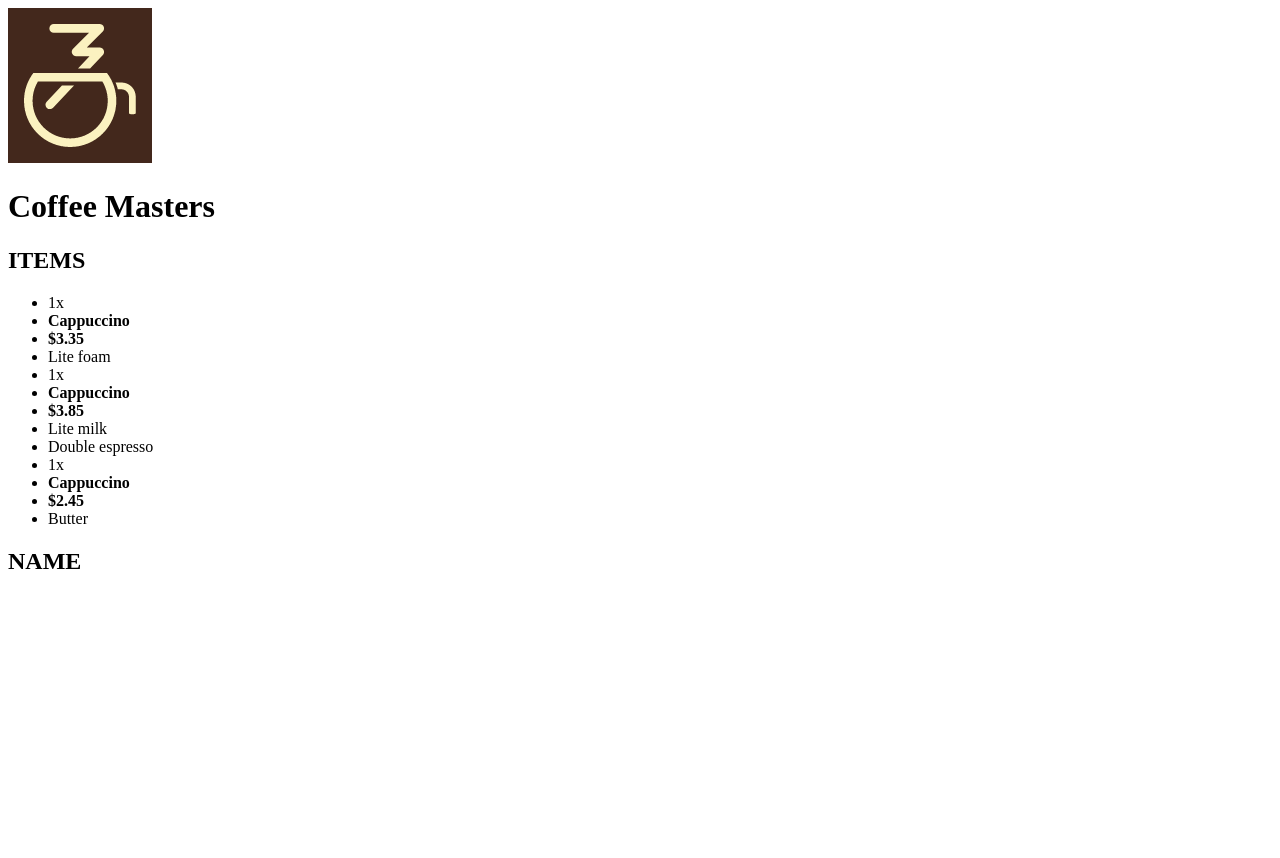
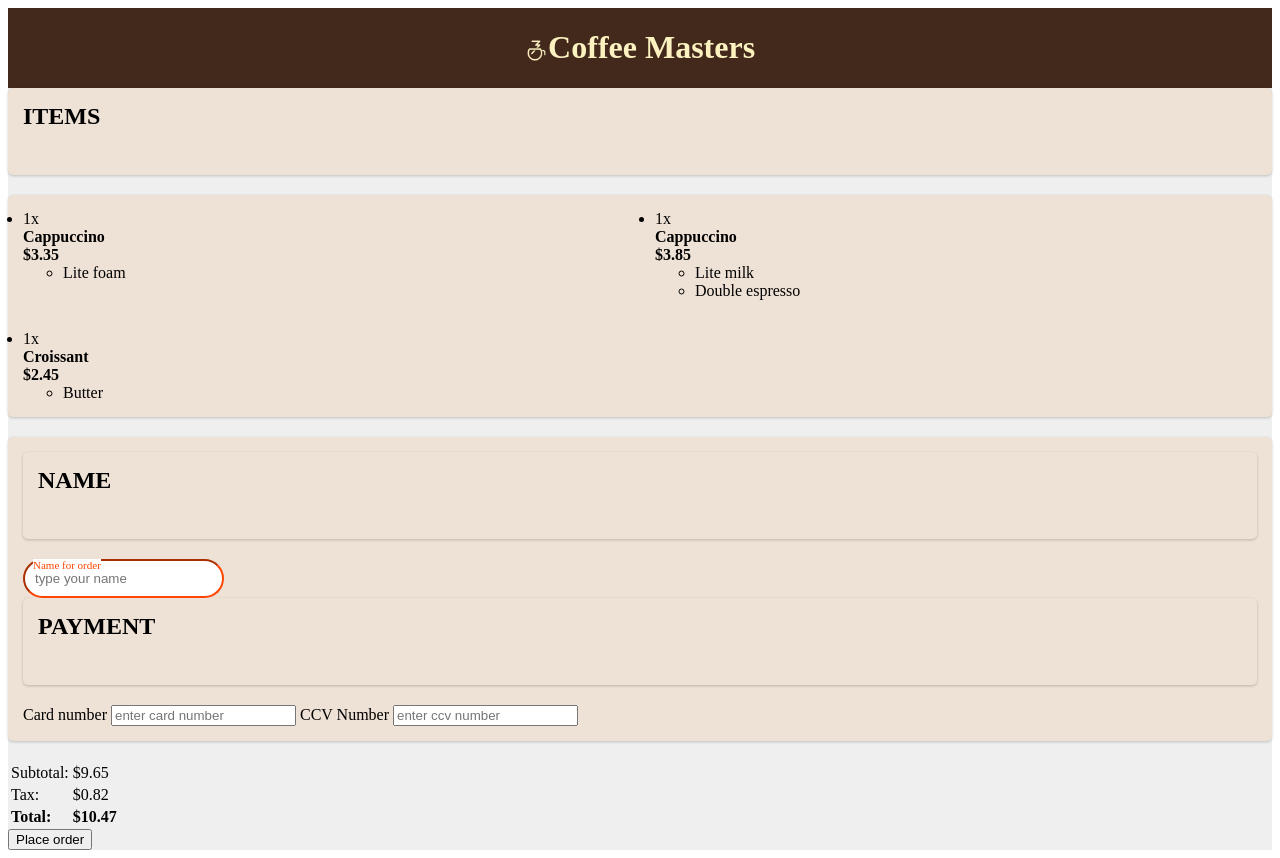
Before and after one commit to MPA-SE/My_tutorials, a plain HTML site: page PRACTICE/PROJECT/CorrectedFinalProject.html in a window 1280 px wide. Before the commit the page ends 800 px from the top, so only its background shows below. Drawn offline with Linux system fonts and the light colour scheme.

Commit message:
Getting the brand and logo right

```diff
--- a/PRACTICE/PROJECT/CorrectedFinalProject.css
+++ b/PRACTICE/PROJECT/CorrectedFinalProject.css
@@ -0,0 +1,59 @@
+* {
+    box-sizing: border-box;
+}
+
+.body {
+    margin: 0;
+    padding: 0;
+    background-color: #efefef;
+}
+
+.items.box {
+grid-area: items-box;
+}
+
+.right.box {
+    grid-area: right-box;
+}
+
+.total-table {
+    grid-area: total-table;
+}
+
+.box {
+    display: grid;
+    grid-template-areas:
+    "items-box right-box"
+    "total-table total-table";
+    grid-template-columns: 1fr 1fr;;
+    row-gap:30px;
+    column-gap: 30px;
+    width:100%;
+    padding: 30px;
+    margin: 0 auto;
+}
+
+header {
+    background-color: #43281c;
+    color: #fbf2c0;
+    font-size:16px;
+    display:flex;
+    align-items: center;
+    justify-content: center;
+    font-weight: normal;
+}
+
+.logo {
+    height:25px;
+    position:relative;
+    top: 3px;
+}
+
+.box {
+    background-color: #eee1d5;
+    border-radius:5px;
+    box-shadow: 0 1px 3px rgb(0 0 0 / 0.2);
+    padding: 15px;
+    margin-bottom: 20px;
+    width:100%;
+}
--- a/PRACTICE/PROJECT/CorrectedFinalProject.html
+++ b/PRACTICE/PROJECT/CorrectedFinalProject.html
@@ -13,26 +13,84 @@
         <h1 class="brand-name">Coffee Masters</h1>
     </header>
     <section class="body">
-        <h1>ITEMS</h1>
-        <ul>
-            <li>1x</li>
-            <li><b>Cappuccino</b></li>
-            <li><b>$3.35</b></li>
-            <li>Lite foam</li>
-            <li>1x</li>
-            <li><b>Cappuccino</b></li>
-            <li><b>$3.85</b></li>
-            <li>Lite milk</li>
-            <li>Double espresso</li>
-            <li>1x</li>
-            <li><b>Cappuccino</b></li>
-            <li><b>$2.45</b></li>
-            <li>Butter</li>
+        <h1 class="first box">ITEMS</h1>
+        <ul class="items box">
+            <li class="item">
+            <div class="item-quantity">1x</div>
+            <div class="item-order"><b>Cappuccino</b></div>
+            <div class="item-price"><b>$3.35</b></div>
+            <ul class="item-options-list">
+                <li>Lite foam</li>
+            </ul>
+            </li>
+            <li class="item">
+                <div class="item-quantity">1x</div>
+                <div class="item-order"><b>Cappuccino</b></div>
+                <div class="item-price"><b>$3.85</b></div>
+                <ul class="item-options-list">
+                    <li>Lite milk</li>
+                    <li>Double espresso</li>
+                </ul>
+            </li>
+            <li class="item">
+                <div class="item-quantity">1x</div>
+                <div class="item-order"><b>Croissant</b></div>
+                <div class="item-price"><b>$2.45</b></div>
+                <ul class="item-options-list">
+                    <li>Butter</li>
+                </ul>
+            </li>
         </ul>
-        <div class="right-boxes">
-            <h1>NAME</h1>
-            <label></label>
+        <div class="right box">
+            <h1 class="name box">NAME</h1>
+            <label for="name" class="name-label">Name for order</label>
+            <input id="name" class="name-input" placeholder="type your name">
+            <h1 class="payment box">PAYMENT</h1>
+            <label for="card-number" class="card-label">Card number</label>
+            <input id="card-number" class="card-number-label" placeholder="enter card number">
+            <label for="ccv" class="ccv-label">CCV Number</label>
+            <input id="ccv" class="ccv-input" placeholder="enter ccv number">
+            <style>
+                .right {
+                    position: relative;
+                    display: inline-block;
+                }
+
+                .name-input {
+                    border-color: orangered;
+                    padding: 10px;
+                    border-radius: 100px;
+                }
+
+                .name-label {
+                    color: orangered;
+                    background-color: white;
+                    font-size:11px;
+                    position: absolute;
+                    left: 25px;
+                }
+            </style>
+
         </div>
+        <div class="total-table"></div>
+        <table>
+           <tbody>
+            <tr>
+                <td>Subtotal:</td>
+                <td>$9.65</td>
+            </tr>
+            <tr>
+                <td>Tax:</td>
+                <td>$0.82</td>
+            </tr>
+            <tr>
+                <td><b>Total:</b></td>
+                <td><b>$10.47</b></td>
+            </tr>
+           </tbody>
+        </table>
+        <button>Place order</button>
+
 
     </section>
 </body>
```
